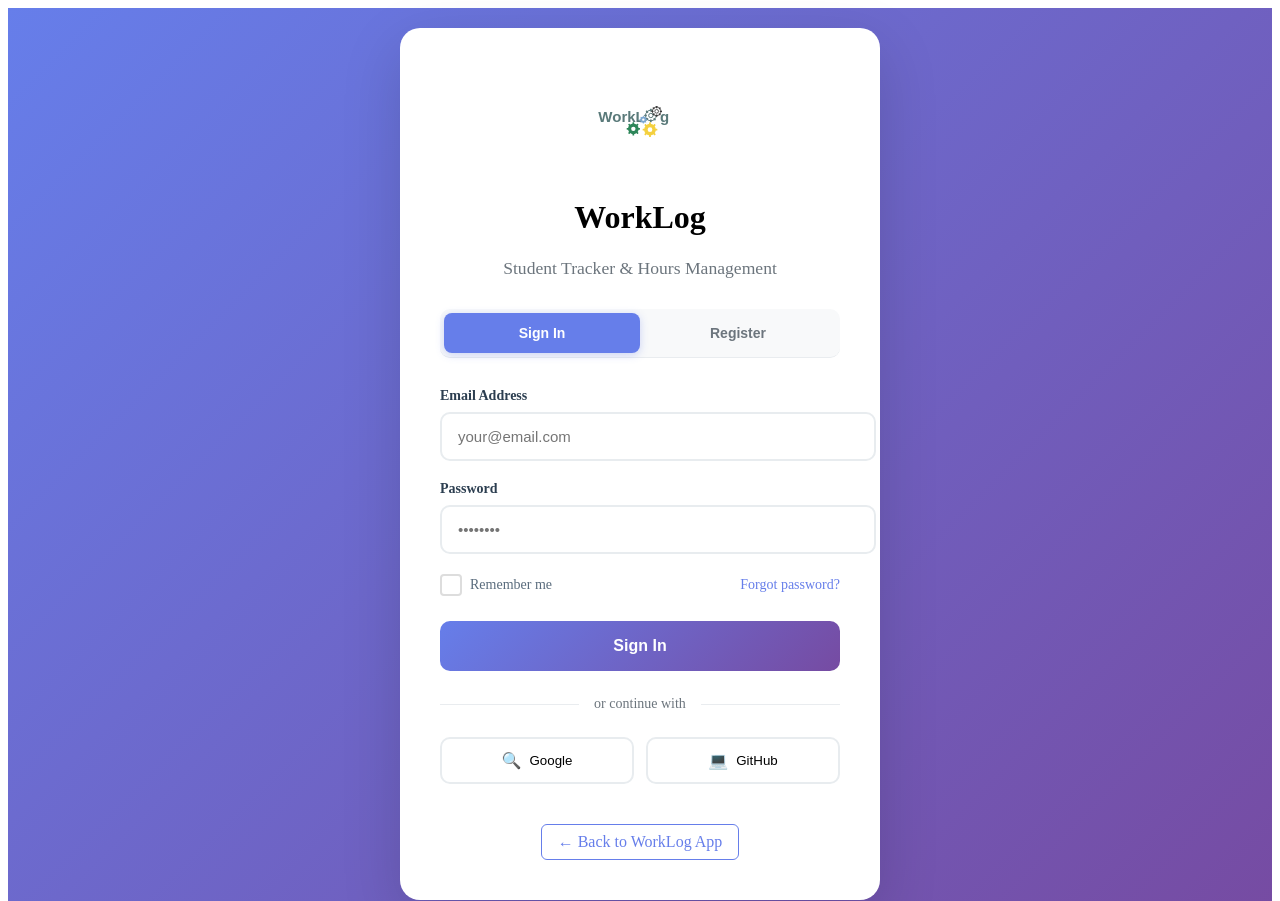
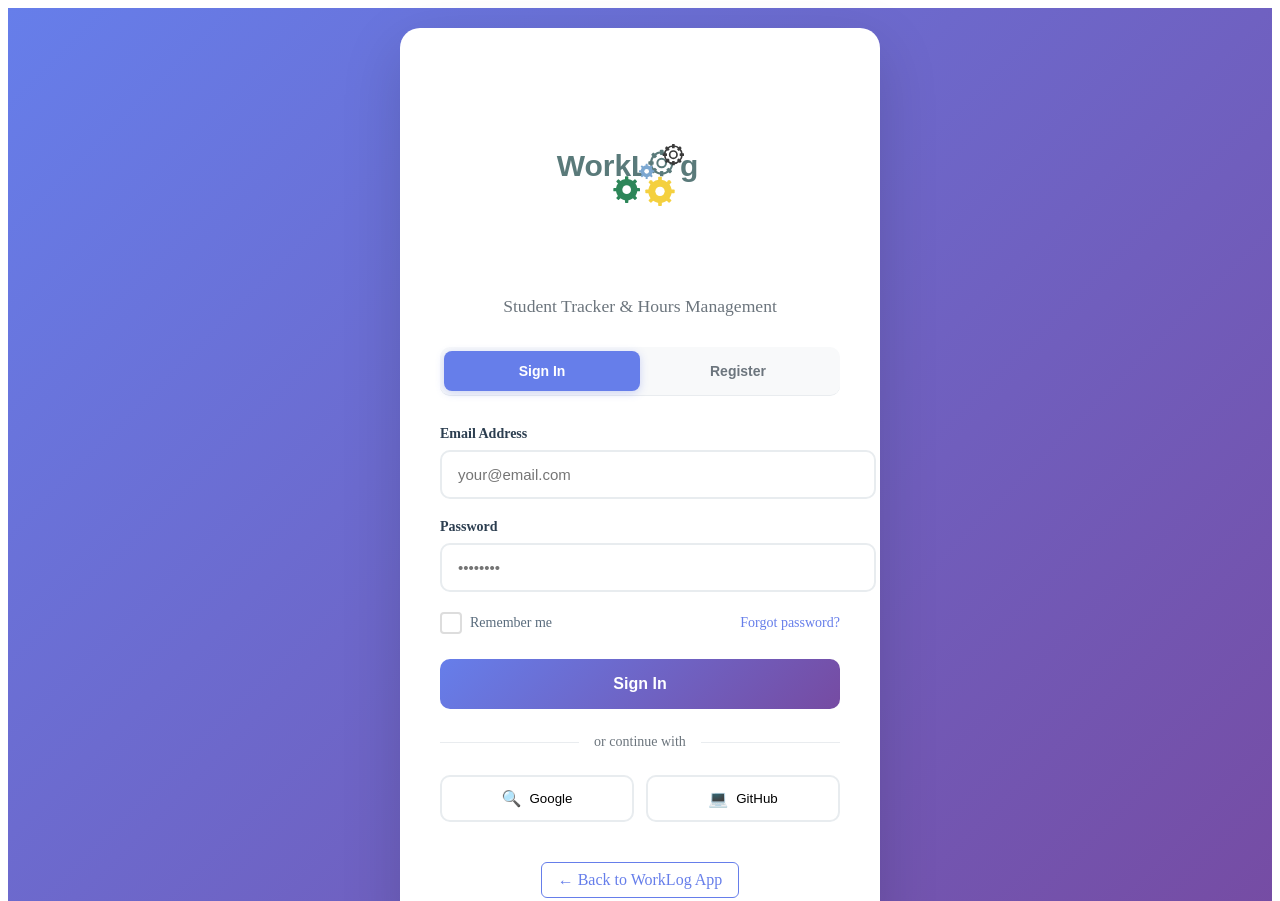
Before and after one commit to Jehuti-ms/WorkLog, a plain HTML site: page auth.html in a window 1280 px wide. Shown: the top 901 px of the page. Drawn offline with Linux system fonts and the light colour scheme.

Commit message:
Update auth.html

```diff
--- a/auth.html
+++ b/auth.html
@@ -58,9 +58,9 @@
         <div class="auth-card">
             <!-- Logo and Title -->
             <div class="auth-logo">
-                <img src="icons/app-iconT.svg" alt="WorkLog" style="height: 100px; width: 100px;">
+                <img src="icons/app-iconT.svg" alt="WorkLog" style="height: 200px; width: 200px;">
             </div>
-            <h1>WorkLog</h1>
+            <!-- <h1>WorkLog</h1> -->
             <p class="auth-subtitle">Student Tracker & Hours Management</p>
 
             <!-- Auth Tabs -->
```
